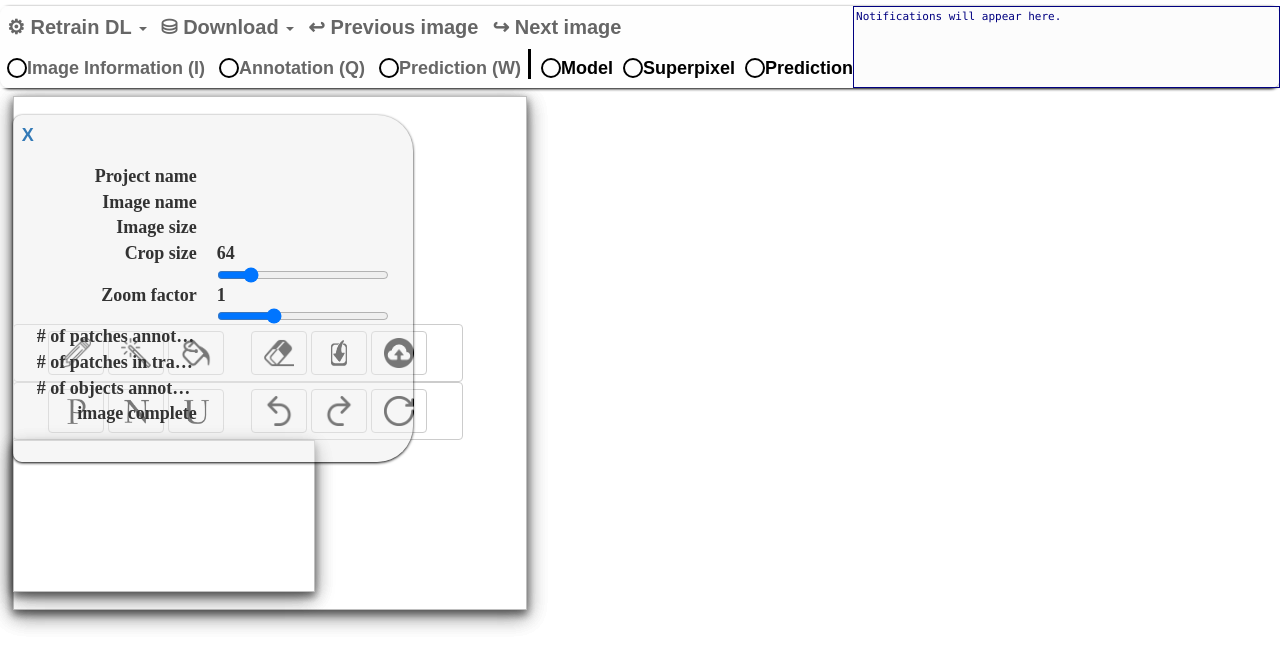
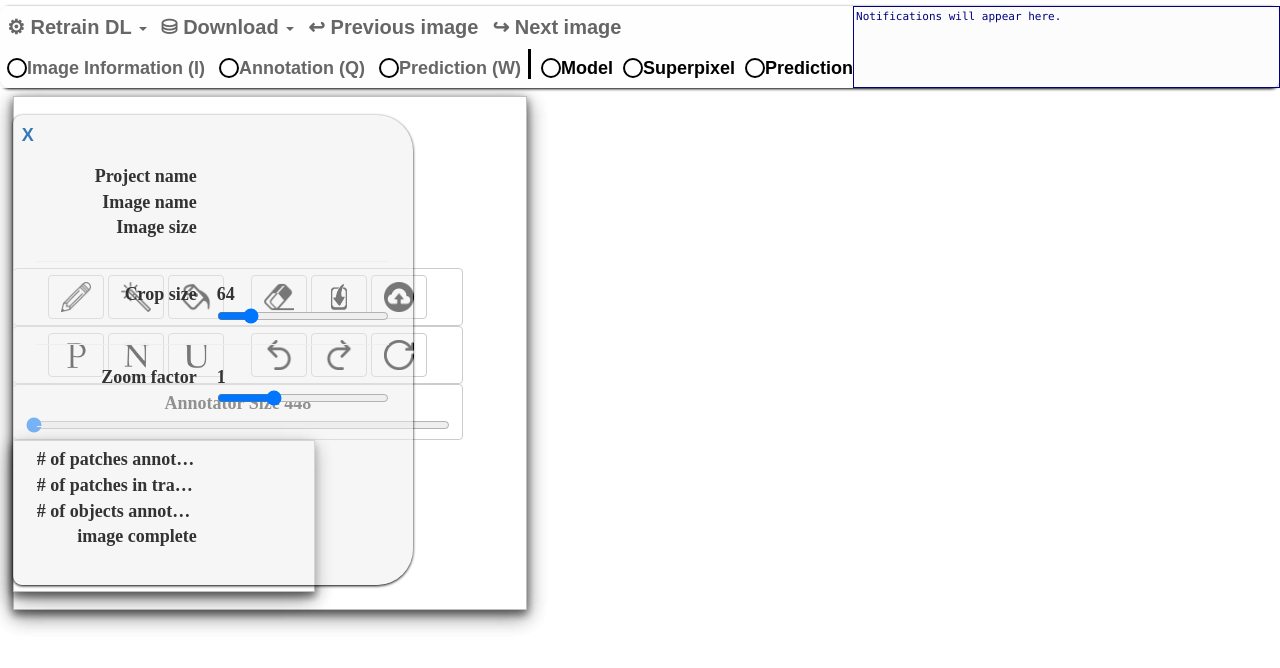
Before and after one commit to choosehappy/QuickAnnotator, a Flask app: template templates/annotation.html in a window 1280 px wide. Shown: the top 668 px of the page. Run offline with Flask 2, Linux system fonts and the light colour scheme; the template is opened without the code that fills it, so the values that code supplies are empty; parts of the project's set-up code (start-up, migrations or seed data) failed here and were passed over; some libraries are stand-ins or nearby versions.

Commit message:
Created a slider to control annotator size

```diff
--- a/static/js/annotation-vars.js
+++ b/static/js/annotation-vars.js
@@ -75,7 +75,7 @@ let canvas_cropped_mask = document.getElementById("canvas_cropped_mask");
 let ctx_cropped_mask = canvas_cropped_mask.getContext("2d");
 let canvas_cropped_result = document.getElementById("canvas_cropped_result");
 let ctx_cropped_result = canvas_cropped_result.getContext("2d");
-const annotatorSize = 448;
+let annotatorSize = 448;
 var added_window_mouse_listeners = false;
 var outside_annotation_canvas = true;
 ////////////////////////////////////////////////////////////////////////////////////////////////////
@@ -139,8 +139,10 @@ let show_superpixel_boundary = false;
 ////////////////////////////////////////////////////////////////////////////////////////////////////
 let cropsize_slider = document.getElementById("cropsizeSlider");
 let cropsize_value = document.getElementById("cropsizeValue");
-let zoom_factor_slider = document.getElementById('zoomFactorSlider');
-let zoom_factor_value = document.getElementById('zoomFactorValue')
+const zoom_factor_slider = document.getElementById('zoomFactorSlider');
+const zoom_factor_value = document.getElementById('zoomFactorValue')
+const annotator_size_slider = document.getElementById('annotatorSizeSlider')
+const annotator_size_value = document.getElementById('annotatorSizeValue')
 let previous_zoom_factor = 1.0;
 let zoom_factor;
 ////////////////////////////////////////////////////////////////////////////////////////////////////
--- a/templates/annotation-main.js
+++ b/templates/annotation-main.js
@@ -13,6 +13,7 @@ var updateCropSize = function() {
 
 cropsize_slider.oninput = updateCropSize;
 zoom_factor_slider.oninput = updateZoomFactor;
+annotator_size_slider.oninput = updateAnnotatorSize;
 ////////////////////////////////////////////////////////////////////////////////////////////////////
 
 
@@ -156,6 +157,31 @@ function loadRunningJobTimers() {
 ////////////////////////////////////////////////////////////////////////////////////////////////////
 
 
+////////////////////////////////////////////////////////////////////////////////////////////////////
+function resetAnnotatorSize() {
+    const annotation_canvases = document.getElementsByClassName("annotator");
+    for (let i = 0; i < annotation_canvases.length; i++) {
+        annotation_canvases.item(i).height = annotatorSize;
+        annotation_canvases.item(i).width = annotatorSize;
+    }
+    disableSmoothing()
+}
+////////////////////////////////////////////////////////////////////////////////////////////////////
+
+
+////////////////////////////////////////////////////////////////////////////////////////////////////
+function disableSmoothing() {
+    // imageSmoothingEnabled property need to be set again after each canvas resizing
+    ctx_mask.imageSmoothingEnabled = false;
+    ctx_cropped_mask.imageSmoothingEnabled = false;
+    ctx_cropped_result.imageSmoothingEnabled = false;
+    ctx_bg_ori.imageSmoothingEnabled = false;
+    ctx_mask_ori.imageSmoothingEnabled = false;
+    ctx_result_ori.imageSmoothingEnabled = false;
+    ctx_superpixel_boundary_ori.imageSmoothingEnabled = false;
+}
+////////////////////////////////////////////////////////////////////////////////////////////////////
+
 
 ////////////////////////////////////////////////////////////////////////////////////////////////////
 function init() {
@@ -164,11 +190,7 @@ function init() {
     loadRunningJobTimers();
 
     // set the annotation tool canvas sizes
-    let annotation_canvases = document.getElementsByClassName("annotator");
-    for (let i = 0; i < annotation_canvases.length; i++) {
-        annotation_canvases.item(i).height = annotatorSize;
-        annotation_canvases.item(i).width = annotatorSize;
-    }
+    resetAnnotatorSize();
 
     // Register an event listener to call the resizeCanvas() function each time the window is resized
     //window.addEventListener('resize', resizeCanvas, false);
@@ -297,14 +319,8 @@ function init() {
         // prepare for annotating
         redrawCroppedTool();
 
-        // imageSmoothingEnabled property need to be set again after each canvas resizing
-        ctx_mask.imageSmoothingEnabled = false;
-        ctx_cropped_mask.imageSmoothingEnabled = false;
-        ctx_cropped_result.imageSmoothingEnabled = false;
-        ctx_bg_ori.imageSmoothingEnabled = false;
-        ctx_mask_ori.imageSmoothingEnabled = false;
-        ctx_result_ori.imageSmoothingEnabled = false;
-        ctx_superpixel_boundary_ori.imageSmoothingEnabled = false;
+        // must re-disable smoothing every resize
+        disableSmoothing()
 
         // start with the annotation image
         showAnnotation();
--- a/templates/annotation-utils.js
+++ b/templates/annotation-utils.js
@@ -409,6 +409,21 @@ let updateZoomFactor = function() {
     redrawPrediction();
 }
 
+let updateAnnotatorSize = function() {
+
+    // pull it
+    annotatorSize = Number(annotator_size_slider.value)
+
+    // update the displayed value
+    annotator_size_value.innerHTML = annotatorSize
+
+    // update the widget
+    resetAnnotatorSize()
+    resetClassButtonBackgrounds()
+    redrawCroppedTool()
+
+}
+
 // Reset the zoom to fit the entire image in the window
 function resetZoom() {
     const browser_width = window.innerWidth;
--- a/templates/annotation.html
+++ b/templates/annotation.html
@@ -201,16 +201,19 @@
             <dd id="image_name">{{ image.name }}</dd>
             <dt>Image size</dt>
             <dd id="dim"></dd>
+            <hr>
             <dt>Crop size</dt>
             <dd>
                 <span id="cropsizeValue">64</span>
                 <input class="slider" id="cropsizeSlider" type="range" min="5" max="11" value="6">
             </dd>
+            <hr>
             <dt>Zoom factor</dt>
             <dd>
                 <span id="zoomFactorValue">1</span>
                 <input class="slider" id="zoomFactorSlider" type="range" min="0.3" max="2.5" value="1" step="0.05">
             </dd>
+            <hr>
             <dt title="the number of patches annotated"># of patches annotated</dt>
             <dd id="patches">{{ image.nROIs }}</dd>
             <dt title="the number of patches annotated in training set"># of patches in training set</dt>
@@ -280,6 +283,12 @@
                     src="/static/images/reset.png" height="30" width="30"/></button>
 
         </div>
+        <div class="btn btn-default" style="width: 100%">
+            <dt style="font-size: large;">Annotator Size <span id="annotatorSizeValue">448</span></dt>
+            <dd>
+                <input class="slider" id="annotatorSizeSlider" type="range" min="448" max="1200" value="448" step="1">
+            </dd>
+        </div>
     </div>
     <div>
         <div id="cropped_canvas" style="position:relative">
```
